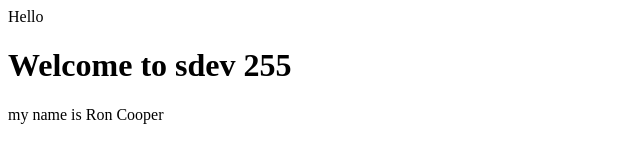
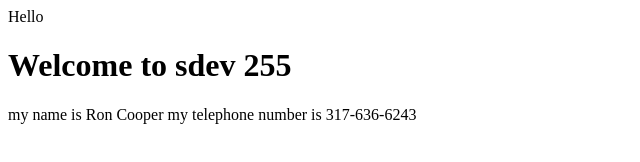
Before and after one commit to coop1rp/Radar, a plain HTML site: page index.html in a window 1280 px wide. Shown: the whole page, without its empty margins (0-640 px from the left). Drawn offline with Linux system fonts and the light colour scheme.

Commit message:
last change

```diff
--- a/index.html
+++ b/index.html
@@ -10,6 +10,7 @@
     Hello <world></world>
     <h1>Welcome to sdev 255</h1>
     my name is Ron Cooper
+    my telephone number is 317-636-6243
     <script src="script.js"></script>
   </body>
 </html>
```
